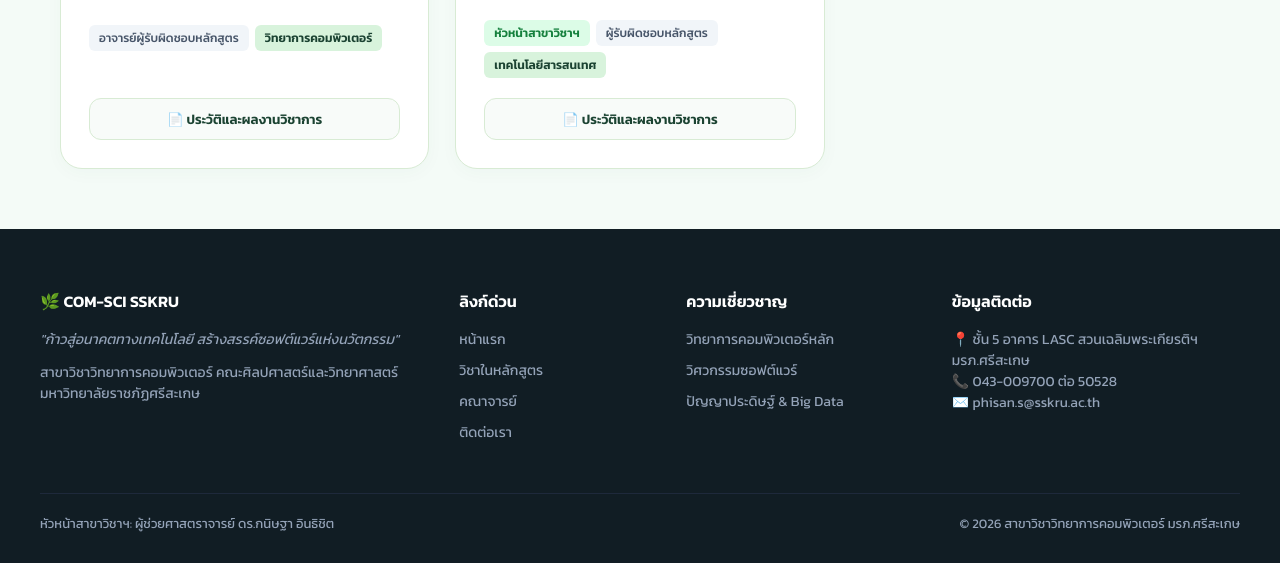
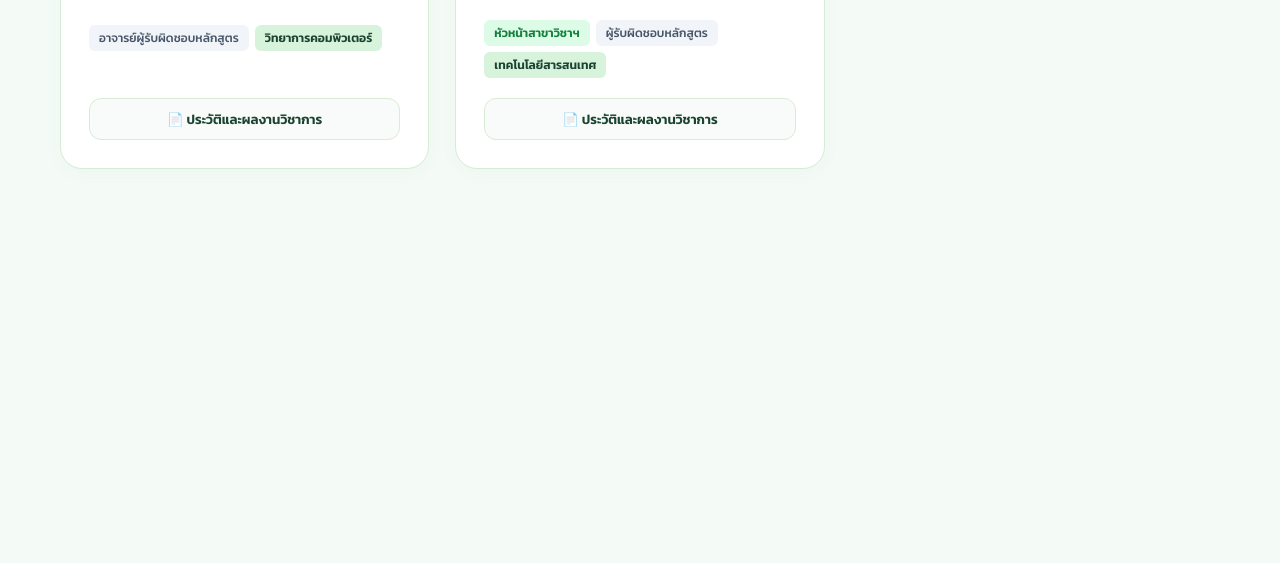
Before and after one commit to Chindarat-Bunta/comsci-web, a Django app: template templates/faculty.html in a window 1280 px wide. Shown: the part 577-1140 px from the top of the page. After the commit the page ends 746 px from the top, so only its background shows below. Run offline with Django 5.2, Linux system fonts and the light colour scheme; the template is opened without the code that fills it, so the values that code supplies are empty; some libraries are stand-ins or nearby versions.

```diff
--- a/templates/faculty.html
+++ b/templates/faculty.html
@@ -614,44 +614,6 @@
     </div>
 </div>
 
-<!-- FOOTER COMPONENT -->
-<footer class="main-footer">
-    <div class="footer-content">
-        <div class="footer-col">
-            <h4 style="display:flex; align-items:center; gap:8px;">🌿 COM-SCI SSKRU</h4>
-            <p style="margin-bottom: 12px; font-style: italic;">"ก้าวสู่อนาคตทางเทคโนโลยี สร้างสรรค์ซอฟต์แวร์แห่งนวัตกรรม"</p>
-            <p>สาขาวิชาวิทยาการคอมพิวเตอร์ คณะศิลปศาสตร์และวิทยาศาสตร์ มหาวิทยาลัยราชภัฏศรีสะเกษ</p>
-        </div>
-        <div class="footer-col">
-            <h4>ลิงก์ด่วน</h4>
-            <ul>
-                <li><a href="#">หน้าแรก</a></li>
-                <li><a href="/curriculum/">วิชาในหลักสูตร</a></li>
-                <li><a href="/faculty/">คณาจารย์</a></li>
-                <li><a href="/contact/">ติดต่อเรา</a></li>
-            </ul>
-        </div>
-        <div class="footer-col">
-            <h4>ความเชี่ยวชาญ</h4>
-            <ul>
-                <li><a href="#">วิทยาการคอมพิวเตอร์หลัก</a></li>
-                <li><a href="#">วิศวกรรมซอฟต์แวร์</a></li>
-                <li><a href="#">ปัญญาประดิษฐ์ & Big Data</a></li>
-            </ul>
-        </div>
-        <div class="footer-col">
-            <h4>ข้อมูลติดต่อ</h4>
-            <p>📍 ชั้น 5 อาคาร LASC สวนเฉลิมพระเกียรติฯ มรภ.ศรีสะเกษ</p>
-            <p>📞 043-009700 ต่อ 50528</p>
-            <p>✉️ phisan.s@sskru.ac.th</p>
-        </div>
-    </div>
-    <div class="footer-bottom">
-        <div>หัวหน้าสาขาวิชาฯ: ผู้ช่วยศาสตราจารย์ ดร.กนิษฐา อินธิชิต</div>
-        <div>© 2026 สาขาวิชาวิทยาการคอมพิวเตอร์ มรภ.ศรีสะเกษ</div>
-    </div>
-</footer>
-
 <script>
     function openModal(id) { document.getElementById(id).classList.add('active'); }
     function closeModal(id) { document.getElementById(id).classList.remove('active'); }
```
